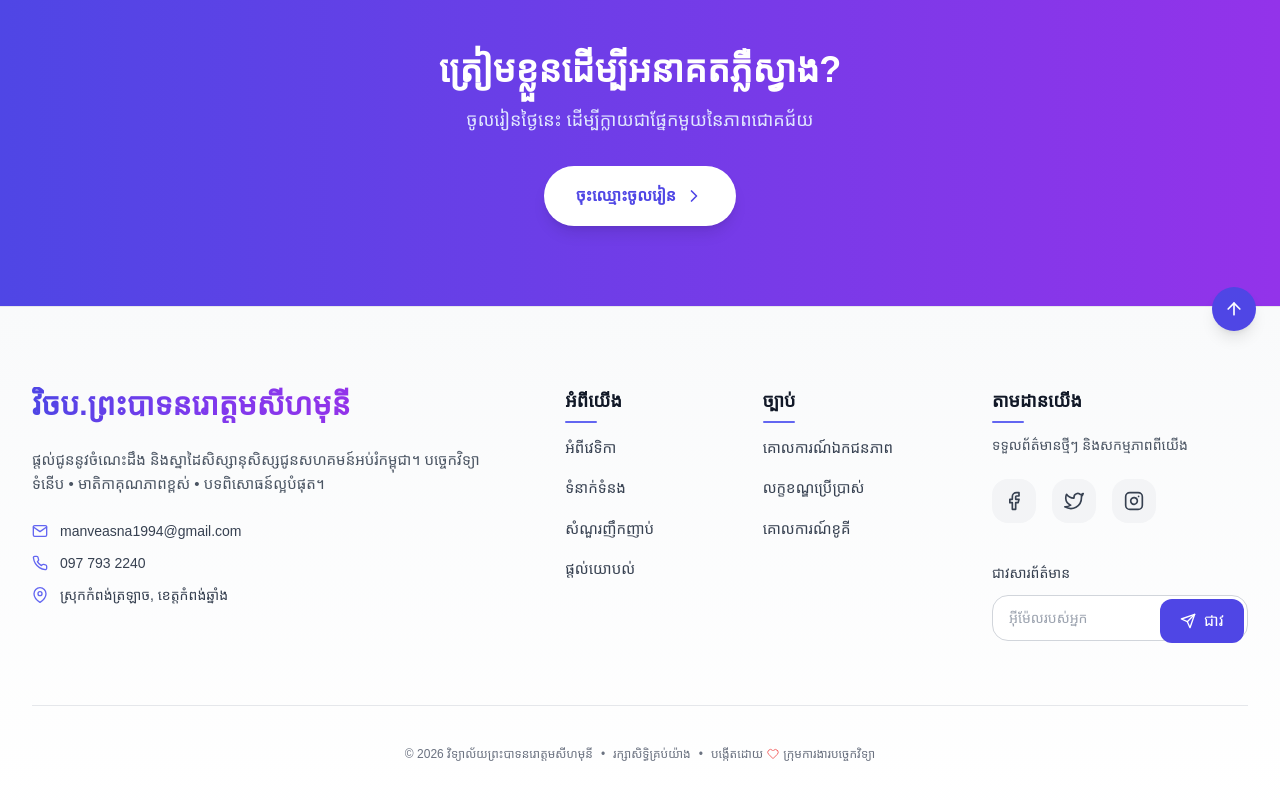
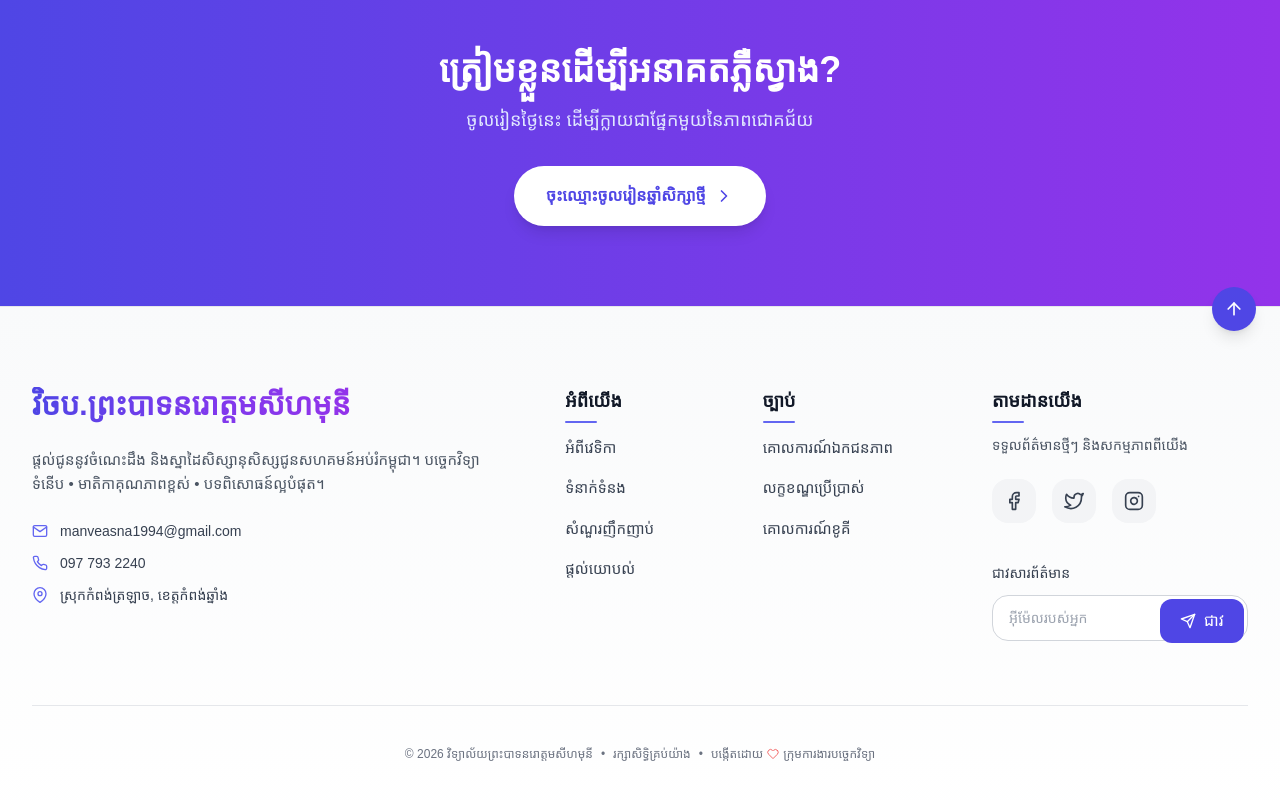
Before and after one commit to VeasnaNIE2025/SchoolApp, a React (Vite) app: page / in a window 1280 px wide. Shown: the part 3841-4641 px from the top of the page. Built offline with nearby package versions, Linux system fonts and the light colour scheme; a web font is replaced by a local one.

Commit message:
fix HomePage1

```diff
--- a/src/page/home/HomePage.jsx
+++ b/src/page/home/HomePage.jsx
@@ -537,7 +537,7 @@ const HomePage = () => {
               to="/contact"
               className="inline-flex items-center gap-2 px-8 py-4 font-semibold text-indigo-600 transition-all bg-white rounded-full shadow-lg hover:shadow-xl hover:scale-105 active:scale-95"
             >
-              ចុះឈ្មោះចូលរៀន
+              ចុះឈ្មោះចូលរៀនឆ្នាំសិក្សាថ្មី
               <ChevronRight size={20} />
             </Link>
           </motion.div>
```
